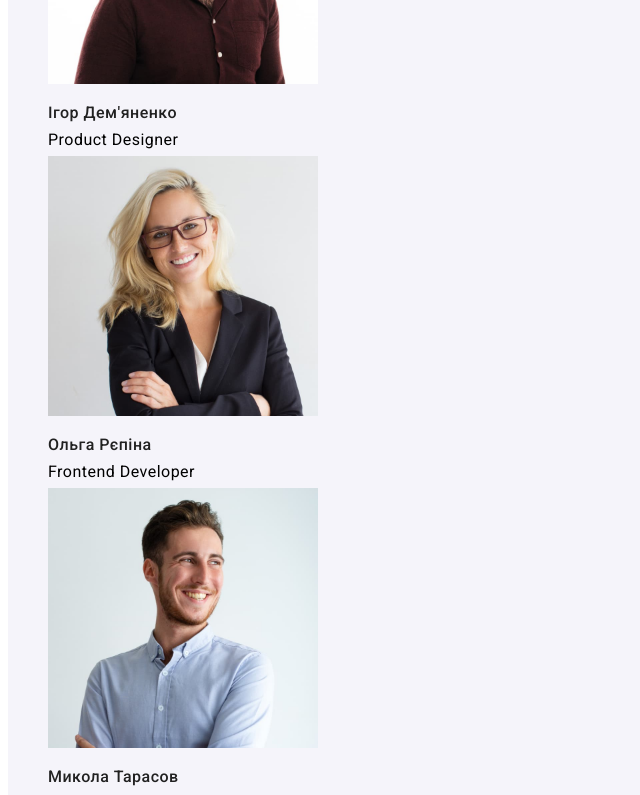
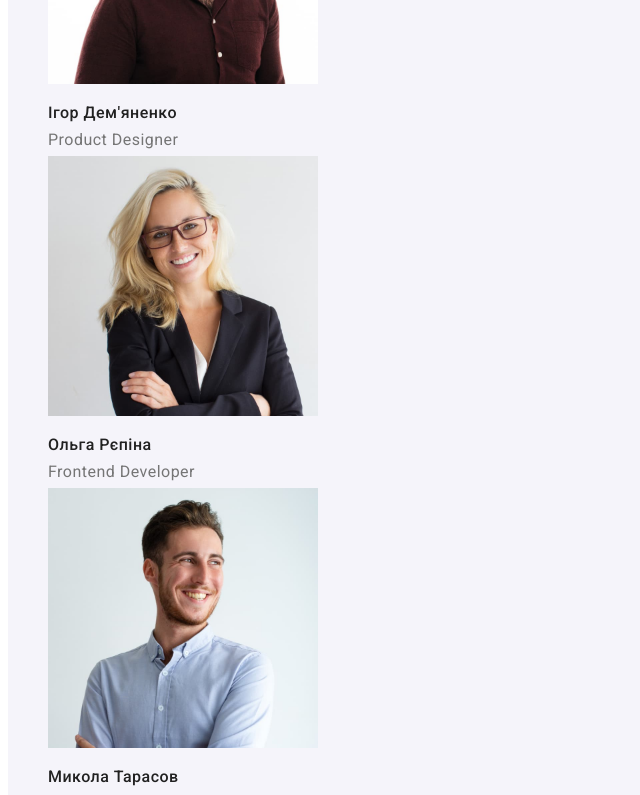
Before and after one commit to MykolaIvanov1/goit-markup-hw-02, a plain HTML site: page index.html in a window 1280 px wide. Shown: the part 1940-2735 px from the top of the page, without its empty margins (0-640 px from the left). Drawn offline with Linux system fonts and the light colour scheme.

Commit message:
виправляє помилки

```diff
--- a/css/styles.css
+++ b/css/styles.css
@@ -9,6 +9,7 @@
 
 body {
   font-family: "Roboto", sans-serif;
+  background-color: #ffffff;
   color: var(--title-text-color);
 }
 
@@ -140,6 +141,7 @@ body {
 }
 
 .text-job {
+  color: var(--secondary-text-color);
   line-height: 1.18px;
   letter-spacing: 0.03em;
 }
```
